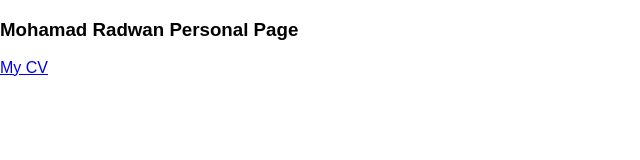
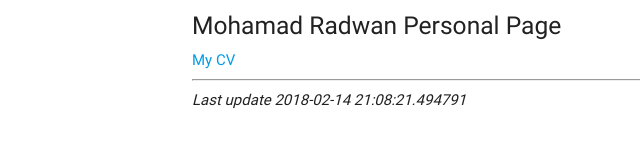
Before and after one commit to mohamadatef/mohamadatef.github.io, a plain HTML site: page index.html in a window 1280 px wide. Shown: the whole page, without its empty margins (0-640 px from the left). Drawn offline with nearby package versions, Linux system fonts and the light colour scheme.

Commit message:
Materialize

```diff
--- a/index.html
+++ b/index.html
@@ -1,15 +1,25 @@
 <!DOCTYPE html>
-<html lang="en">
-<head>
-        <link rel="stylesheet" href="https://unpkg.com/purecss@1.0.0/build/pure-min.css" integrity="sha384-nn4HPE8lTHyVtfCBi5yW9d20FjT8BJwUXyWZT9InLYax14RDjBj46LmSztkmNP9w" crossorigin="anonymous">
-    <meta charset="UTF-8">
-    <meta name="viewport" content="width=device-width, initial-scale=1.0">
-    <title>Radwan Page --Still under construction</title>
-</head>
-<body>
-    <h3>Mohamad Radwan Personal Page</h3>
+  <html>
+    <head>
+      <!--Import Google Icon Font-->
+      <link href="https://fonts.googleapis.com/icon?family=Material+Icons" rel="stylesheet">
+      <!--Import materialize.css-->
+      <link rel="stylesheet" href="https://cdnjs.cloudflare.com/ajax/libs/materialize/0.100.2/css/materialize.min.css">
+      <!--Let browser know website is optimized for mobile-->
+      <meta name="viewport" content="width=device-width, initial-scale=1.0"/>
+    </head>
 
-    <a href="files/radwan_cv.pdf">My CV</a>
+    <body>
+<div class="container">
+  <h5>Mohamad Radwan Personal Page</h5>
 
-</body>
-</html>
+  <a href="files/radwan_cv.pdf">My CV</a>
+  <hr>
+  <i>Last update 2018-02-14 21:08:21.494791
+    </i>
+</div>
+
+      <!--Import jQuery before materialize.js-->
+      <script type="text/javascript" src="https://code.jquery.com/jquery-3.2.1.min.js"></script>
+      <script src="https://cdnjs.cloudflare.com/ajax/libs/materialize/0.100.2/js/materialize.min.js"></script>    </body>
+  </html>
```
Also changed, not shown: 1 other file.
